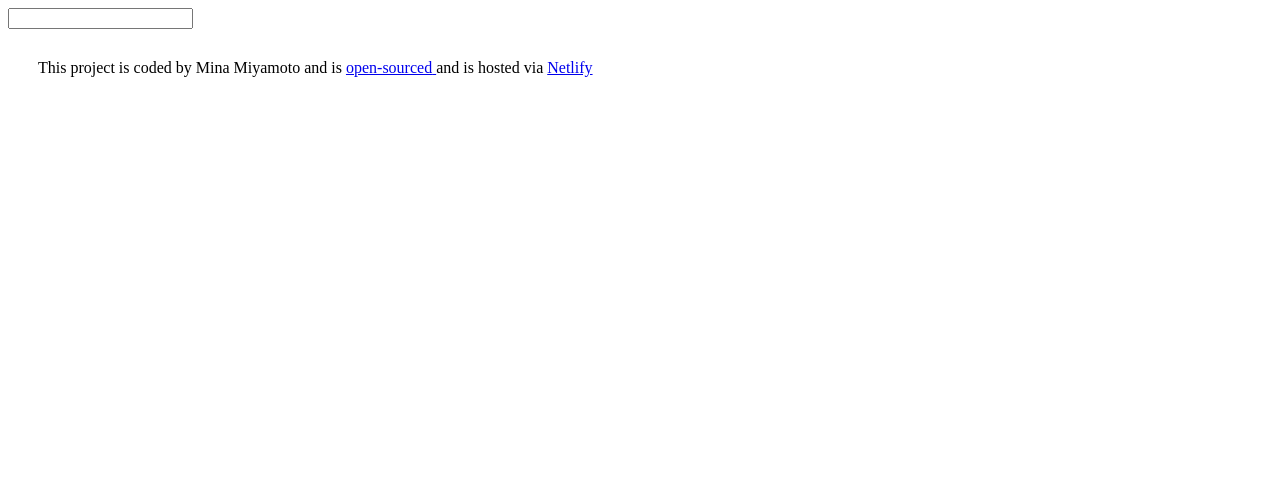
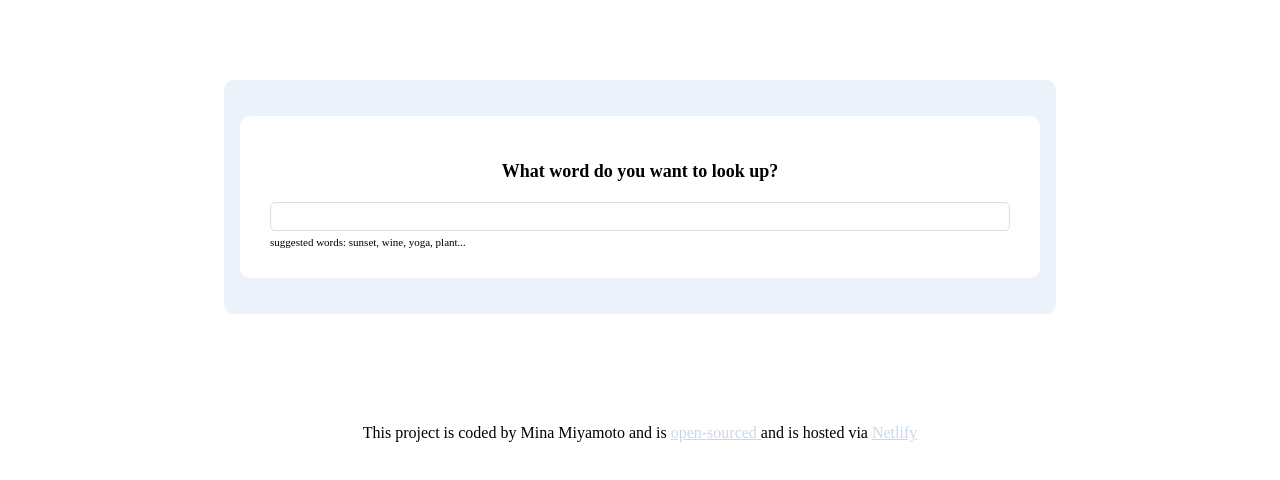
Before and after one commit to pompokorin/react-dictionary-app, a React (Create React App) app: page / in a window 1280 px wide. Shown: the top 480 px of the page. Built offline with nearby package versions, Linux system fonts and the light colour scheme.

Commit message:
update css

```diff
--- /dev/null
+++ b/src/App.css
@@ -0,0 +1,12 @@
+body {
+  background: white;
+}
+
+.Container {
+  border: 1px solid #ecf2f9;
+  padding: 15px;
+  margin: 80px auto;
+  border-radius: 10px;
+  max-width: 800px;
+  background-color: #ecf2f9;
+}
--- a/src/App.js
+++ b/src/App.js
@@ -1,13 +1,12 @@
 import React from "react";
 import Dictionary from "./Dictionary";
+import "./App.css";
 
 export default function App() {
   return (
     <div className="App">
       <div className="Container">
-        <main>
-          <Dictionary />
-        </main>
+        <Dictionary />
       </div>
     </div>
   );
--- /dev/null
+++ b/src/Dictionary.css
@@ -0,0 +1,26 @@
+.Dictionary section {
+  background: white;
+  border-radius: 10px;
+  padding: 30px;
+  margin: 20px 0;
+}
+
+.Dictionary h1 {
+  font-size: 18px;
+  font-weight: bold;
+  margin-bottom: 20px;
+  text-align: center;
+}
+
+.Dictionary input {
+  width: 100%;
+  border-radius: 5px;
+  padding: 6px 10px;
+  color: #333;
+  border: 1px solid #ddd;
+}
+
+.Dictionary .hint {
+  font-size: 11px;
+  margin-top: 5px;
+}
--- a/src/Dictionary.js
+++ b/src/Dictionary.js
@@ -1,13 +1,13 @@
 import React, { useState } from "react";
 import axios from "axios";
 import Results from "./Results";
+import "./Dictionary.css";
 
 export default function Dicntionary() {
   let [keyword, setKeyword] = useState("");
   let [results, setResults] = useState("");
 
   function handleResponse(response) {
-    console.log(response);
     setResults(response.data);
   }
 
@@ -24,9 +24,15 @@ export default function Dicntionary() {
 
   return (
     <div className="Dictionary">
-      <form onSubmit={search}>
-        <input type="search" onChange={handleKeywordChange} />
-      </form>
+      <section>
+        <h1> What word do you want to look up?</h1>
+        <form onSubmit={search}>
+          <input type="search" onChange={handleKeywordChange} />
+        </form>{" "}
+        <div className="hint">
+          suggested words: sunset, wine, yoga, plant...
+        </div>
+      </section>
       <Results results={results} />
     </div>
   );
--- /dev/null
+++ b/src/Meaning.css
@@ -0,0 +1,11 @@
+.Meaning h3 {
+  font-size: 20px;
+  line-height: 1.5;
+  font-weight: bold;
+}
+
+.Meaning .example {
+  color: #70757a;
+  font-style: italic;
+  margin-top: 10px;
+}
--- a/src/Meaning.js
+++ b/src/Meaning.js
@@ -1,5 +1,6 @@
 import React from "react";
 import Synonyms from "./Synonyms";
+import "./Meaning.css";
 
 export default function Meaning(props) {
   console.log(props.meaning);
--- /dev/null
+++ b/src/Results.css
@@ -0,0 +1,5 @@
+.Results .word {
+  font-size: 25px;
+  font-weight: bold;
+  line-height: 1.5;
+}
--- a/src/Results.js
+++ b/src/Results.js
@@ -1,12 +1,13 @@
 import React from "react";
 import Meaning from "./Meaning";
+import "./Results.css";
 
 export default function Results(props) {
   if (props.results) {
     return (
       <div className="Results">
-        <h1> {props.results.word}</h1>
-        <p>{props.results.phonetic}</p>
+        <span className="word"> {props.results.word} </span>
+        {"  "} <span className="phonetic">/{props.results.phonetic}/</span>
         {props.results.meanings.map(function (meaning, index) {
           return (
             <div key={index}>
--- /dev/null
+++ b/src/Synonyms.css
@@ -0,0 +1,11 @@
+.Synonyms {
+  margin: 15px 0 0;
+  padding: 0;
+}
+
+.Synonyms li {
+  font-size: 13px;
+  display: inline-block;
+  padding-right: 10px;
+  line-height: 1;
+}
--- a/src/Synonyms.js
+++ b/src/Synonyms.js
@@ -1,13 +1,14 @@
 import React from "react";
+import "./Synonyms.css";
 
 export default function Synonyms(props) {
   if (props.synonyms) {
     return (
-      <div className="Synonyms">
+      <ul className="Synonyms">
         {props.synonyms.map(function (synonym, index) {
-          return <span key={index}>{synonym}</span>;
+          return <li key={index}>{synonym}</li>;
         })}
-      </div>
+      </ul>
     );
   } else {
     return null;
--- a/src/index.css
+++ b/src/index.css
@@ -1,3 +1,8 @@
 .Footer {
   padding: 30px;
+  text-align: center;
 }
+
+.Footer a {
+  color: #c8d9eb;
+}
```
